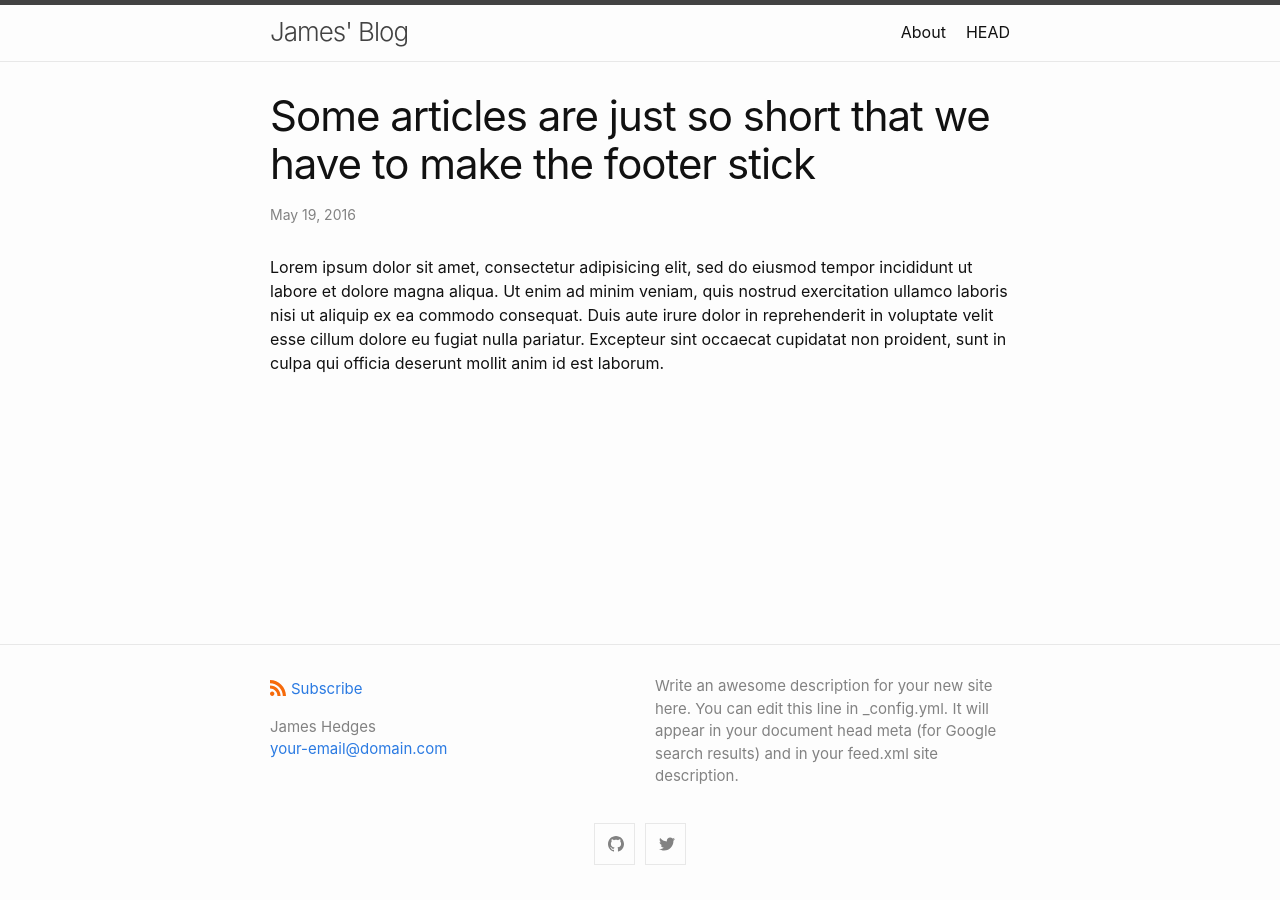
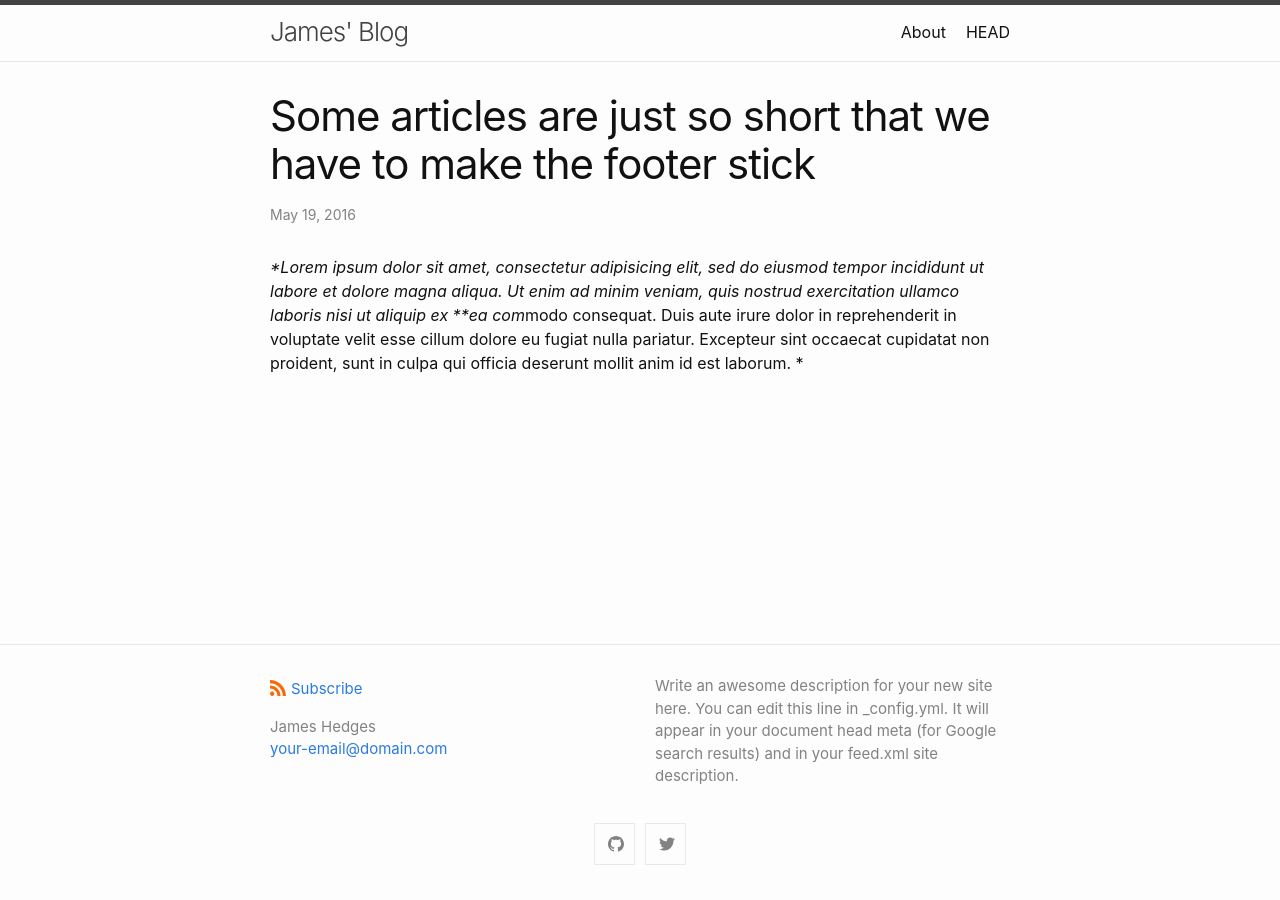
Before and after one commit to HedgesJA/HedgesJA.github.io, a Jekyll site: the page built from _posts/2016-05-19-super-short-article.md, in a window 1280 px wide. Built offline with Jekyll 4.4.1, drawn with Linux system fonts in a browser that asks for light colours.

Commit message:
small change 2

```diff
--- a/_posts/2016-05-19-super-short-article.md
+++ b/_posts/2016-05-19-super-short-article.md
@@ -4,4 +4,5 @@ title: "Some articles are just so short that we have to make the footer stick"
 categories: misc
 ---
 
-Lorem ipsum dolor sit amet, consectetur adipisicing elit, sed do eiusmod tempor incididunt ut labore et dolore magna aliqua. Ut enim ad minim veniam, quis nostrud exercitation ullamco laboris nisi ut aliquip ex ea commodo consequat. Duis aute irure dolor in reprehenderit in voluptate velit esse cillum dolore eu fugiat nulla pariatur. Excepteur sint occaecat cupidatat non proident, sunt in culpa qui officia deserunt mollit anim id est laborum.
+**Lorem ipsum dolor sit amet, consectetur adipisicing elit, sed do eiusmod tempor incididunt ut labore et dolore magna aliqua. Ut enim ad minim veniam, quis nostrud exercitation ullamco laboris nisi ut aliquip ex **ea com*modo consequat. Duis aute irure dolor in reprehenderit in voluptate velit esse cillum dolore eu fugiat nulla pariatur. Excepteur sint occaecat cupidatat non proident, sunt in culpa qui officia deserunt mollit anim id est laborum.
+*
```
